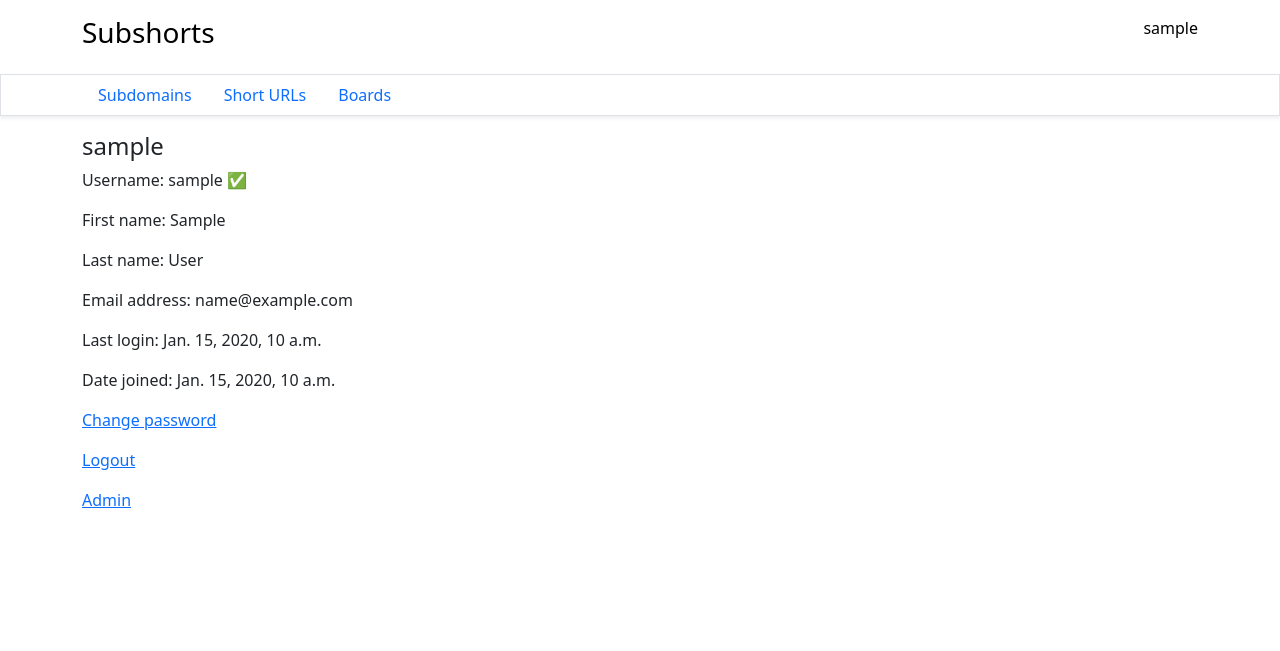
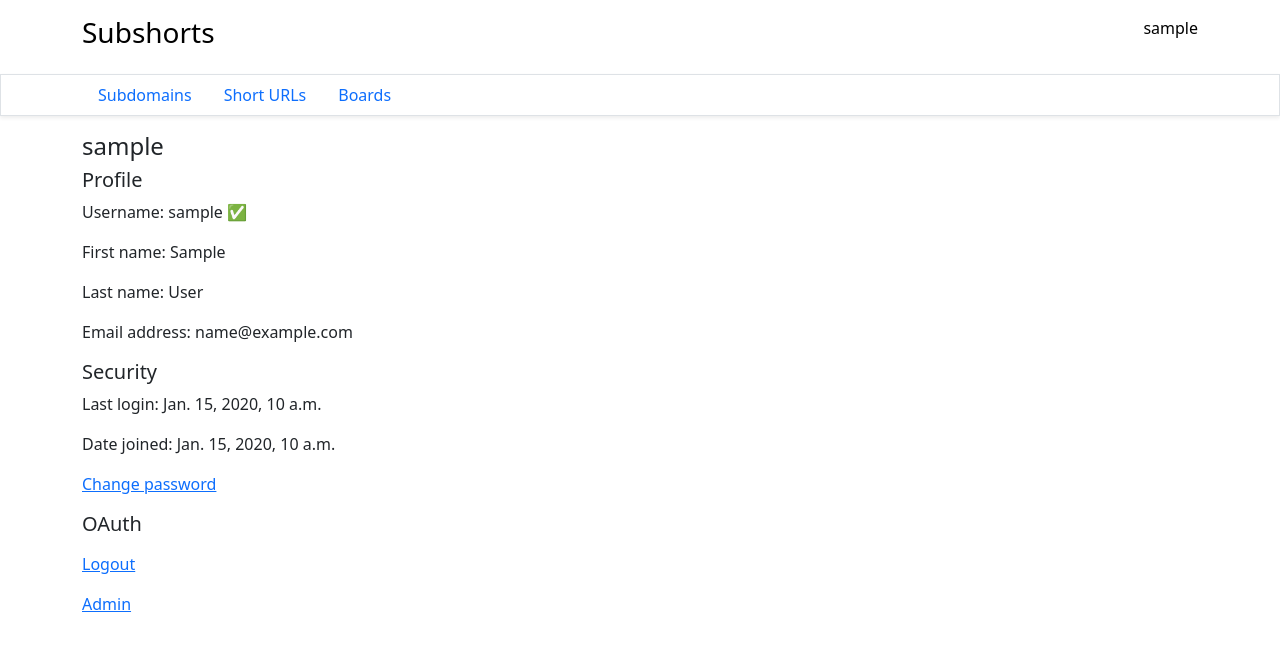
Before and after one commit to sjy5386/flare-core, a Django app: page /accounts/profile/ in a window 1280 px wide. Shown: the top 651 px of the page. Run offline with Django 4.2, Linux system fonts and the light colour scheme; a user stored in the database is signed in; tables that the repository leaves empty hold one stand-in row (values such as "Sample post"); parts of the project's set-up code (start-up, migrations or seed data) failed here and were passed over; some libraries are stand-ins or nearby versions.

Commit message:
Update profile view

```diff
--- a/accounts/templates/accounts/profile.html
+++ b/accounts/templates/accounts/profile.html
@@ -1,12 +1,26 @@
 {% extends 'common/base.html' %}
 {% block content %}
     <h4>{{ user.username }}</h4>
+    <section>
+        <h5>Profile</h5>
         <p>Username: {{ user.username }} {% if user.is_staff %}{% include "common/verified.html" %}{% endif %}</p>
         <p>First name: {{ user.first_name }}</p>
         <p>Last name: {{ user.last_name }}</p>
         <p>Email address: {{ user.email }}</p>
+    </section>
+    <section>
+        <h5>Security</h5>
         <p>Last login: {{ user.last_login }}</p>
         <p>Date joined: {{ user.date_joined }}</p>
         <p><a href="{% url 'password_change' %}">Change password</a></p>
+    </section>
+    <section>
+        <h5>OAuth</h5>
+        <ul>
+            {% for x in oauth %}
+                <li>{{ x.provider }}</li>
+            {% endfor %}
+        </ul>
+    </section>
     <p><a href="{% url 'logout' %}">Logout</a></p>
 {% endblock %}
--- a/accounts/views.py
+++ b/accounts/views.py
@@ -5,6 +5,7 @@ from django.http import HttpRequest
 from django.shortcuts import render, redirect
 from django.urls import reverse
 from django.views.decorators.http import require_GET
+from social_django.models import UserSocialAuth
 
 from .decorators import logout_required
 from .forms import UserRegisterForm, CaptchaForm
@@ -13,7 +14,9 @@ from .forms import UserRegisterForm, CaptchaForm
 @login_required
 @require_GET
 def profile(request: HttpRequest):
-    return render(request, 'accounts/profile.html')
+    return render(request, 'accounts/profile.html', {
+        'oauth': UserSocialAuth.objects.filter(user=request.user)
+    })
 
 
 @logout_required
```
Lines whose indentation alone changed are shown as unchanged.
